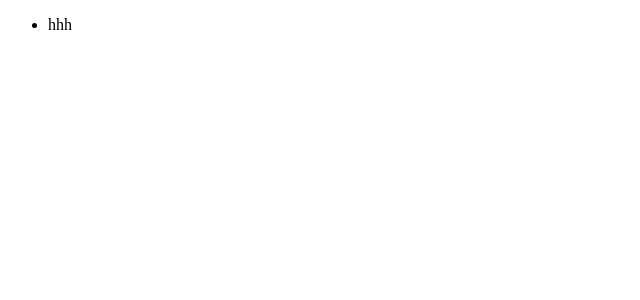
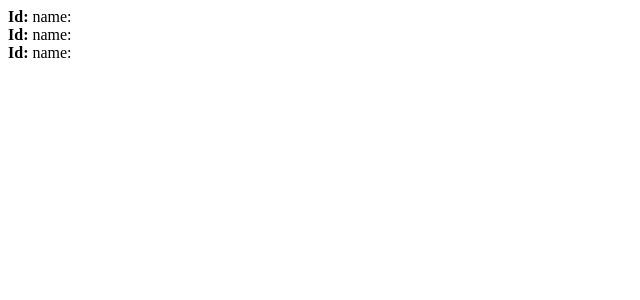
Before and after one commit to Soluyanov-Andrey/file-manager, a React (Create React App) app: page / in a window 1280 px wide. Shown: the top 300 px of the page, without its empty margins (0-640 px from the left). Built offline with nearby package versions, Linux system fonts and the light colour scheme; the HTML template or start-up script is replaced by a standard one.

Commit message:
Пробывал с сайта

```diff
--- a/src/App.js
+++ b/src/App.js
@@ -2,33 +2,58 @@ import React, { Component } from 'react';
 import './App.css';
 import Table from "./Table/Table";
 class App extends Component {
-    state = {
-        line: [
-            { ico:'имя1', name: 'переговоры', type:'Пустая папка',adres_predka:"0",adres_svoi: "0-1"},
-            { ico:'имя2', name: 'переговоры', type:'Пустая папка',adres_predka:"0",adres_svoi: "0-2"},
-            { ico:'имя3', name: 'переговоры', type:'Пустая папка',adres_predka:"0",adres_svoi: "0-3"},
-            { ico:'имя4', name: 'переговоры', type:'Пустая папка',adres_predka:"0-2",adres_svoi: "0-2-1"},
-            { ico:'имя5', name: 'переговоры', type:'Пустая папка',adres_predka:"0-2",adres_svoi: "0-2-2"},
-            { ico:'имя6', name: 'переговоры', type:'Пустая папка',adres_predka:"0-2",adres_svoi: "0-2-3"},
-            { ico:'имя7', name: 'переговоры', type:'Пустая папка',adres_predka:"0-2",adres_svoi: "0-2-4"},
-            { ico:'имя8', name: 'переговоры', type:'Пустая папка',adres_predka:"0-2-3",adres_svoi: "0-2-3-1"},
-            { ico:'имя9', name: 'переговоры', type:'Пустая папка',adres_predka:"0-2-3",adres_svoi: "0-2-3-2"},
-            { ico:'имя10', name: 'переговоры', type:'Пустая папка',adres_predka:"0-3",adres_svoi: "0-3-1"},
-            { ico:'имя11', name: 'переговоры', type:'Пустая папка',adres_predka:"0-3",adres_svoi: "0-3-1"},
-            { ico:'имя12', name: 'переговоры', type:'Пустая папка',adres_predka:"0",adres_svoi: "0-4"},
-            { ico:'имя11', name: 'переговоры', type:'Пустая папка',adres_predka:"0-2-1",adres_svoi: "0-2-1-1"},
-            { ico:'имя12', name: 'переговоры', type:'Пустая папка',adres_predka:"0-2-1",adres_svoi: "0-2-1-2"}
-        ]
 
+
+    render() {
+        let data = getData();
+
+        function handleData(obj) {
+
+            // возвращаем полученный массив компонентов
+            return [...obj.map((i, n) => <Table data={i} key={n} />)];
+        }
+
+        let showHTMLData = handleData(data);
+
+        return <div className="dropdown hide">{showHTMLData}</div>;
     }
 
-  render() {
-
-
-    return (
-        <div><Table/></div>
-    );
-  }
 }
 
 export default App;
+
+function getData() {
+    return [
+        {
+            id: 3,
+            parentId: null,
+            name: "name3",
+            children: [
+                {
+                    id: 3.1,
+                    parentId: 3,
+                    name: "name3.1"
+                }
+            ]
+        },
+
+        {
+            id: 2,
+            parentId: null,
+            name: "name2"
+        },
+
+        {
+            id: 1,
+            parentId: null,
+            name: "name1",
+            children: [
+                {
+                    id: 1.1,
+                    parentId: 1,
+                    name: "name1.1"
+                }
+            ]
+        }
+    ];
+}
--- a/src/Table/Table.js
+++ b/src/Table/Table.js
@@ -1,30 +1,21 @@
 import React from "react";
 import "./Table.css"
 import Ramka from "./Ramka/Ramka"
-const Table = (props) => {
-    // const TypeCap = {
-    //     width: props.TypeCap+"px"
-    // }
+const Table = (data) => {
 
-    // const elements = todos.map((item)=>{
-    //
-    //     return (
-    //         <li>
-    //
-    //         </li>
-    //
-    //     )
-    // });
-    let index;
-    for (index = 0; index < 10; ++index) {
-        console.log(index);
-    }
-    return (
+        const { id, parentId, name, children } = data;
 
-        <ul>
-           <li>hhh</li>
-        </ul>
-    );
-};
+        return (
+            <div>
+                <b>Id: {id}</b>
+                <span>name: {name}</span>
+                {
+                    children &&
+                    children.map((i, n) => <Table data={i} key={n} />)
+                }
+            </div>
+        );
+    };
+
 
 export default Table;
--- a/src/index.js
+++ b/src/index.js
@@ -1,48 +1,8 @@
 import React from 'react';
 import ReactDOM from 'react-dom';
 import App from './App';
-const state = {
-    line: [
-        { ico:'имя1', name: 'переговоры', type:'Пустая папка',adres_predka:"0",adres_svoi: "0-1"},
-        { ico:'имя2', name: 'переговоры', type:'Пустая папка',adres_predka:"0",adres_svoi: "0-2"},
-        { ico:'имя3', name: 'переговоры', type:'Пустая папка',adres_predka:"0",adres_svoi: "0-3"},
-        { ico:'имя4', name: 'переговоры', type:'Пустая папка',adres_predka:"0-2",adres_svoi: "0-2-1"},
-        { ico:'имя5', name: 'переговоры', type:'Пустая папка',adres_predka:"0-2",adres_svoi: "0-2-2"},
-        { ico:'имя6', name: 'переговоры', type:'Пустая папка',adres_predka:"0-2",adres_svoi: "0-2-3"},
-        { ico:'имя7', name: 'переговоры', type:'Пустая папка',adres_predka:"0-2",adres_svoi: "0-2-4"},
-        { ico:'имя8', name: 'переговоры', type:'Пустая папка',adres_predka:"0-2-3",adres_svoi: "0-2-3-1"},
-        { ico:'имя9', name: 'переговоры', type:'Пустая папка',adres_predka:"0-2-3",adres_svoi: "0-2-3-2"},
-        { ico:'имя10', name: 'переговоры', type:'Пустая папка',adres_predka:"0-3",adres_svoi: "0-3-1"},
-        { ico:'имя11', name: 'переговоры', type:'Пустая папка',adres_predka:"0-3",adres_svoi: "0-3-1"},
-        { ico:'имя12', name: 'переговоры', type:'Пустая папка',adres_predka:"0",adres_svoi: "0-4"},
-        { ico:'имя11', name: 'переговоры', type:'Пустая папка',adres_predka:"0-2-1",adres_svoi: "0-2-1-1"},
-        { ico:'имя12', name: 'переговоры', type:'Пустая папка',adres_predka:"0-2-1",adres_svoi: "0-2-1-2"}
-    ]
 
-}
-function pow(masiv, adres,level) {
-    let b = true;
-    let index;
-    let str=" ";
-    for (index = 0; index < masiv.length; ++index) {
-        // console.log("---",masiv[index].adres_predka);
-        // console.log("+++",masiv[index].adres);
-         // console.log(masiv[index].adres+'-'+masiv[index].id)
-        if(masiv[index].adres_predka == adres){
-            b = false;
-            //str.repeat коипирует строку str заданное количество раз
-            console.log(str.repeat(level)+masiv[index].ico);
-            pow(masiv, masiv[index].adres_svoi,level+5)
 
-        }
-      if(index == masiv.length-1 && b == false ){
-        console.log("обернул");
-      }
-    }
-
-    // console.log(masiv);
-}
-pow(state.line,"0",0)
 ReactDOM.render(
   <App />,
   document.getElementById('root')
```
